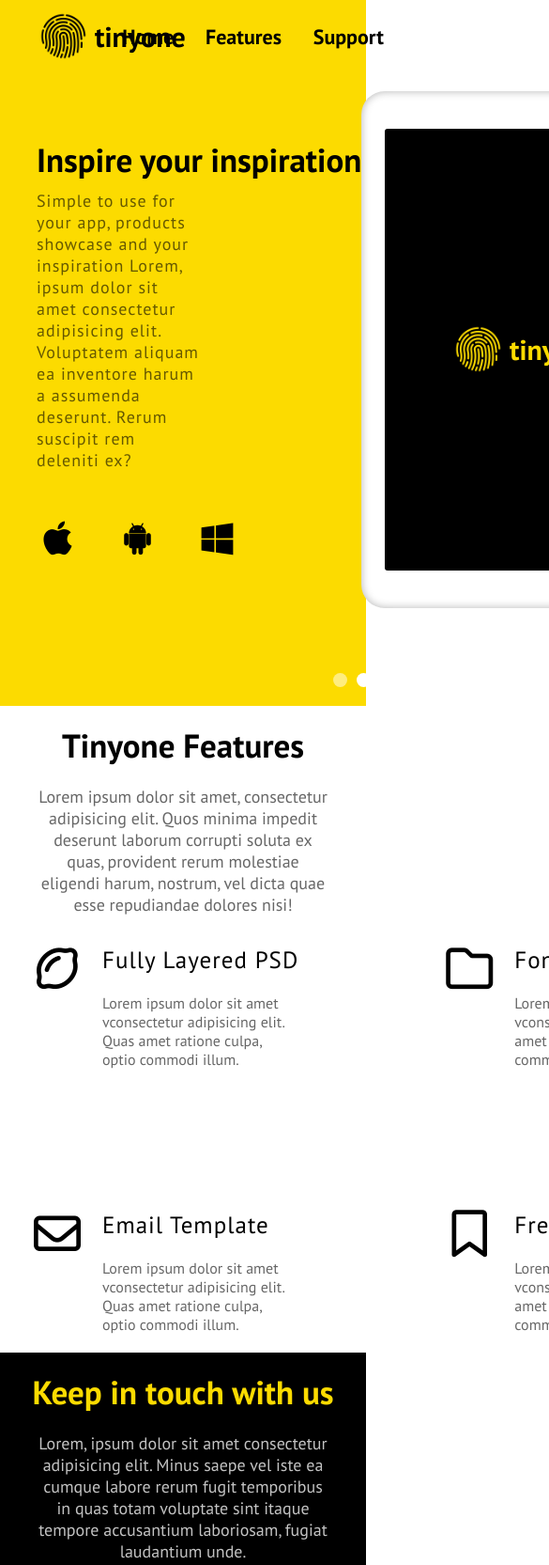
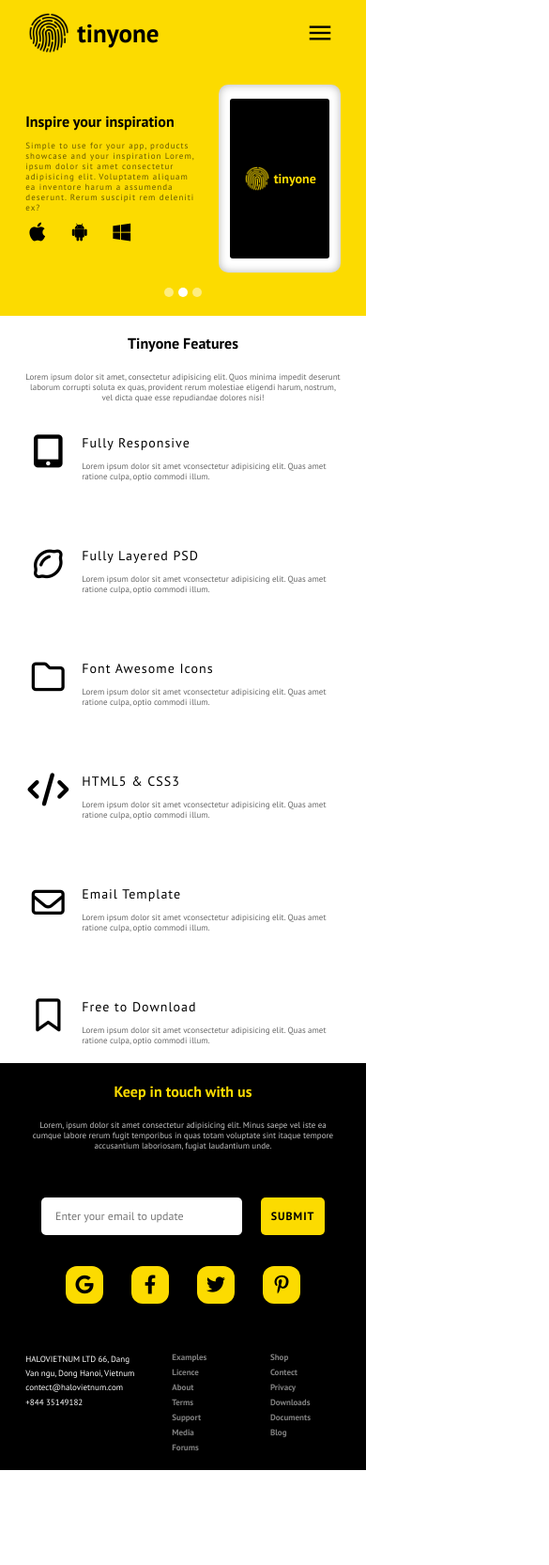
Before and after one commit to kazimorwan498/Tinyone, a plain HTML site: page index.html in a window 390 px wide. Shown: the top 1665 px of the page at 94% size, 585 px wide, since content can reach past the window. After the commit the page ends 1564 px from the top, so only its background shows below. Drawn offline with nearby package versions, Linux system fonts and the light colour scheme.

Commit message:
Version 1.3

```diff
--- a/responsive.css
+++ b/responsive.css
@@ -0,0 +1,403 @@
+@media screen and (max-width: 1200px) {
+    #first-page-left-sec {
+        padding-inline-end: 30%;
+    }
+    #tinyon-feature {
+        grid-template-columns: auto auto;
+        gap: 100px;
+    }
+    #foot-links {
+        grid-template-columns: auto auto auto;
+    }
+}
+
+@media screen and (max-width: 1050px) {
+    #ipad {
+        width: 300px;
+        height: 500px;
+    }
+}
+
+@media screen and (max-width: 900px) {
+    #menu a {
+        font-size: 20px;
+    }
+    #first-page-left-sec {
+        padding-inline-end: 20%;
+    }
+    #first-page h1,
+    #sec-page h2,
+    footer h2 {
+        font-size: 28px;
+    }
+    #first-page p,
+    #sec-page #feature-p,
+    footer #paragraph {
+        font-size: 15px;
+    }
+    #ipad {
+        width: 250px;
+        height: 400px;
+        border-radius: 20px;
+    }
+    #ipad::after {
+        inset: 30px 20px;
+        border-radius: 5px;
+    }
+    #ipad img {
+        height: 50px;
+    }
+    #ipad label {
+        font-size: 24px;
+    }
+    #dot-scroll {
+        height: 18px;
+    }
+    #dot {
+        width: 18px;
+    }
+    .allFeature h3 {
+        font-size: 22px;
+    }
+    .allFeature p {
+        font-size: 14px;
+    }
+    #subscribe {
+        width: 80%;
+    }
+    #social-links a {
+        width: 50px;
+        height: 50px;
+    }
+    #social-links a i {
+        font-size: 28px;
+    }
+    #address {
+        margin-top: 15%;
+    }
+    #address p,
+    #foot-links a {
+        font-size: 15px;
+    }
+}
+
+@media screen and (max-width: 750px) {
+    #first-page h1,
+    #sec-page h2,
+    footer h2 {
+        font-size: 23px;
+    }
+    #first-page-left-sec {
+        padding-inline-end: 10%;
+    }
+    #download-btn {
+        display: flex;
+        align-items: center;
+        gap: 20px;
+        margin-top: 5%;
+    }
+    #download-btn i {
+        font-size: 35px;
+    }
+    #ipad {
+        width: 200px;
+        height: 300px;
+    }
+    #ipad::after {
+        inset: 20px 15px;
+        border-radius: 6px;
+    }
+    #ipad img {
+        height: 40px;
+    }
+    #ipad label {
+        font-size: 20px;
+    }
+    #dot-scroll {
+        height: 15px;
+        margin-top: 5%;
+    }
+    #dot {
+        width: 15px;
+    }
+    #dot::before {
+        left: -20px;
+    }
+    #dot::after {
+        left: 20px;
+    }
+    #tinyon-feature {
+        grid-template-columns: auto;
+        gap: 70px;
+    }
+    #foot-links {
+        grid-template-columns: auto auto;
+        row-gap: 5px;
+    }
+}
+
+@media screen and (max-width: 650px) {
+    #menu {
+        display: none;
+    }
+    #nav {
+        display: none;
+        flex-direction: column;
+        align-items: center;
+        justify-content: center;
+        gap: 16%;
+        position: absolute;
+        top: 0;
+        left: 0;
+        background-color: var(--secondary-color-low-op-2);
+        width: calc(100% - 60px);
+        height: calc(100% - 60px);
+        margin: 30px;
+        border-radius: 15px;
+        z-index: 11111;
+        box-shadow: 0 0 20px 100px var(--third-color-low-op-2);
+    }
+    #nav a {
+        color: var(--third-color);
+        font-size: 22px;
+        font-weight: bold;
+        text-decoration: none;
+        transition: var(--transition);
+
+        &:hover {
+            color: var(--third-color-low-op);
+        }
+    }
+    #nav #close-btn {
+        position: absolute;
+        top: 3%;
+        right: 5%;
+    }
+    #menu-btn,
+    #close-btn {
+        display: flex;
+    }
+    #first-page h1,
+    #sec-page h2,
+    footer h2 {
+        font-size: 22px;
+    }
+    #first-page p,
+    #sec-page #feature-p,
+    .allFeature p,
+    footer #paragraph {
+        font-size: 13px;
+    }
+    #download-btn i {
+        font-size: 30px;
+    }
+    #ipad {
+        width: 175px;
+        height: 280px;
+    }
+    .allFeature h3 {
+        font-size: 20px;
+    }
+    .allFeature i {
+        width: 70px;
+        font-size: 45px;
+    }
+    #subscribe input,
+    #subscribe button {
+        font-size: 16px;
+    }
+    #address p,
+    #foot-links a {
+        font-size: 13px;
+    }
+}
+
+@media screen and (max-width: 550px) {
+    #subscribe {
+        width: 90%;
+    }
+    #social-links {
+        column-gap: 40px;
+    }
+}
+
+@media screen and (max-width: 500px) {
+    header {
+        padding-inline: 7%;
+    }
+    #logo a {
+        font-size: 27px;
+    }
+    #logo img {
+        height: 50px;
+    }
+    #first-page,
+    #sec-page,
+    footer {
+        padding: 5% 7%;
+    }
+    #first-page h1,
+    #sec-page h2,
+    footer h2 {
+        font-size: 20px;
+    }
+    #first-page p,
+    #sec-page #feature-p,
+    .allFeature p,
+    footer #paragraph {
+        font-size: 10px;
+    }
+    #download-btn i {
+        font-size: 25px;
+    }
+    #ipad {
+        width: 150px;
+        height: 250px;
+        border-radius: 15px;
+    }
+    #ipad::after {
+        border-radius: 3px;
+    }
+    #ipad img {
+        height: 35px;
+    }
+    #ipad label {
+        font-size: 16px;
+    }
+    .allFeature i {
+        width: 60px;
+        font-size: 40px;
+    }
+    .allFeature h3 {
+        font-size: 18px;
+        margin-bottom: 10px;
+    }
+    .allFeature i {
+        font-size: 35px;
+    }
+    #subscribe {
+        height: 40px;
+    }
+    #subscribe input,
+    #subscribe button {
+        font-size: 13px;
+    }
+    #social-links a {
+        width: 45px;
+        height: 45px;
+        border-radius: 12px;
+    }
+    #social-links a i {
+        font-size: 23px;
+    }
+    #address p,
+    #foot-links a {
+        font-size: 11px;
+    }
+}
+
+@media screen and (max-width: 450px) {
+    #first-page h1,
+    #sec-page h2,
+    footer h2 {
+        font-size: 16px;
+    }
+    #first-page p,
+    #sec-page #feature-p,
+    .allFeature p,
+    footer #paragraph {
+        font-size: 9px;
+    }
+    #ipad {
+        width: 130px;
+        height: 200px;
+        border-radius: 10px;
+    }
+    #ipad::after {
+        inset: 15px 12px;
+    }
+    #ipad img {
+        height: 30px;
+        margin-right: 3px;
+    }
+    #ipad label {
+        font-size: 14px;
+    }
+    #dot-scroll {
+        height: 10px;
+    }
+    #dot {
+        width: 10px;
+    }
+    #dot::before {
+        left: -15px;
+    }
+    #dot::after {
+        left: 15px;
+    }
+    .allFeature h3 {
+        font-size: 14px;
+    }
+    #subscribe input,
+    #subscribe button {
+        font-size: 12px;
+    }
+    #social-links {
+        column-gap: 30px;
+    }
+    #social-links a {
+        width: 40px;
+        height: 40px;
+    }
+    #social-links a i {
+        font-size: 20px;
+    }
+    #address {
+        margin-top: 15%;
+    }
+    #address p,
+    #foot-links a {
+        font-size: 9px;
+    }
+}
+
+@media screen and (max-width: 350px) {
+    #logo img {
+        height: 40px;
+    }
+    #logo a {
+        font-size: 20px;
+    }
+    #menu-btn span {
+        font-size: 25px;
+    }
+    #first-page h1,
+    #sec-page h2,
+    footer h2 {
+        font-size: 14px;
+    }
+    #download-btn i {
+        font-size: 20px;
+    }
+    #ipad {
+        width: 110px;
+        height: 160px;
+    }
+    #ipad img {
+        height: 25px;
+    }
+    #ipad label {
+        font-size: 10px;
+    }
+    #ipad::after {
+        inset: 12px 10px;
+    }
+    #social-links a {
+        width: 35px;
+        height: 35px;
+        border-radius: 8px;
+    }
+    #social-links a i {
+        font-size: 17px;
+    }
+}
```
Also changed, not shown: style.css (line endings or trailing spaces).
